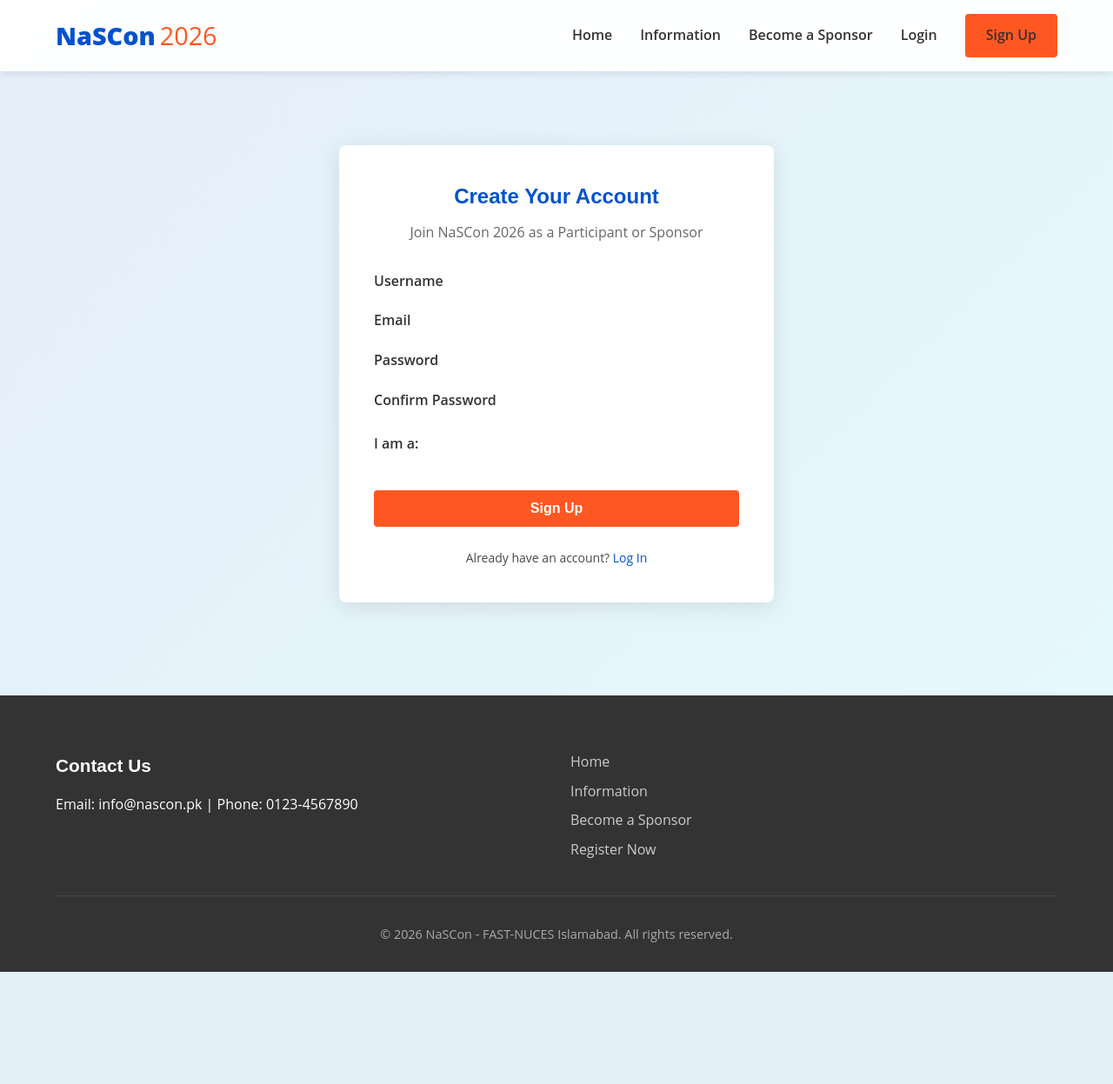
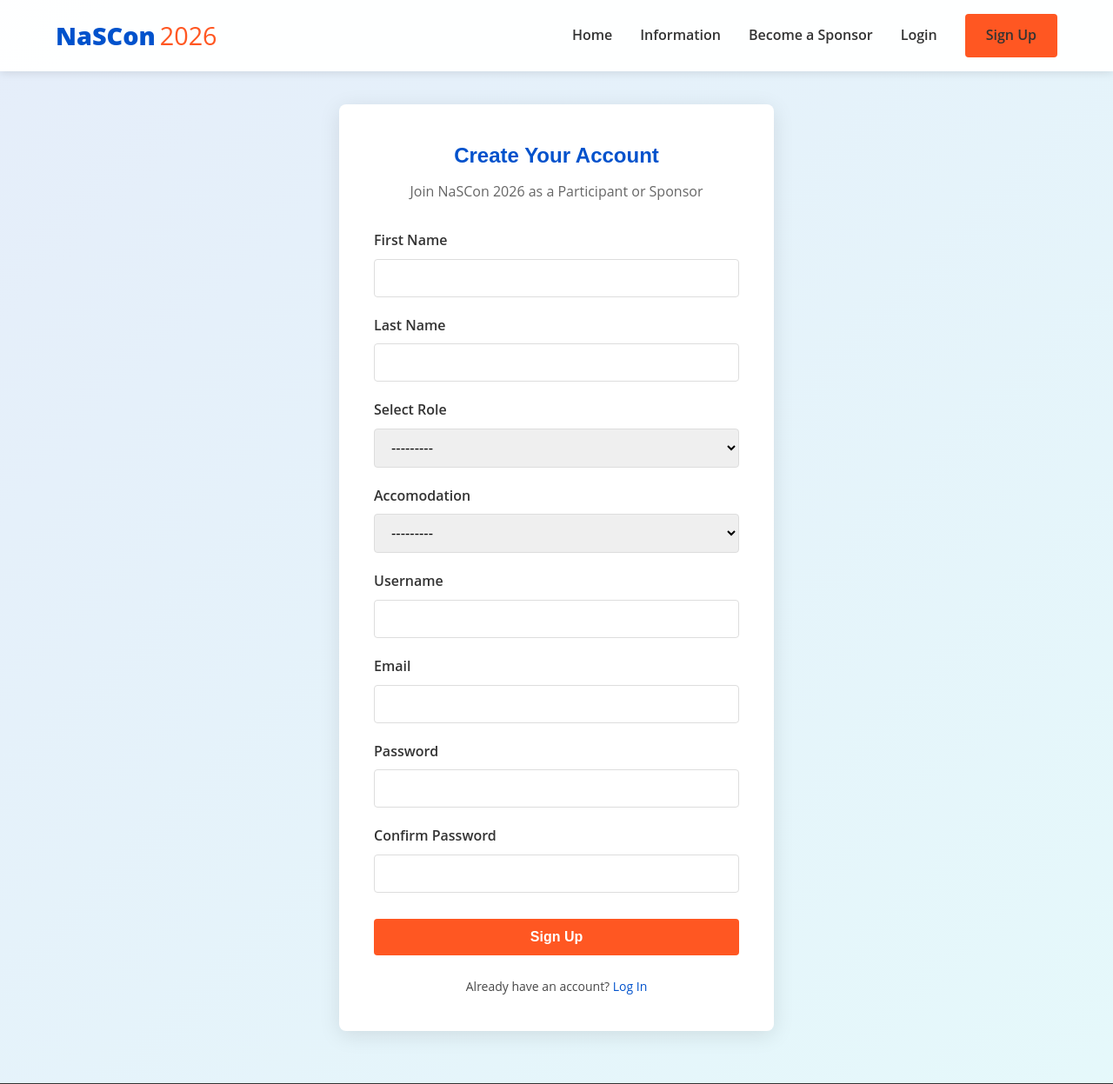
Before and after one commit to RafayAhmad7548/Nascon26, a Django app: page /signup/ in a window 1280 px wide. Shown: the top 1247 px of the page at 87% size. Before the commit the page ends 1118 px from the top, so only its background shows below. Run offline with Django 5.2, Linux system fonts and the light colour scheme; data that the repository does not hold is empty.

Commit message:
singup worky

```diff
--- a/nascon/forms.py
+++ b/nascon/forms.py
@@ -1,34 +1,75 @@
 from django import forms
 from .models import User
 
-class SignupForm(forms.Form):
-    username = forms.CharField(max_length=255, widget=forms.TextInput(attrs={'class': 'form-control'}))
-    email = forms.EmailField(widget=forms.EmailInput(attrs={'class': 'form-control'}))
-    password = forms.CharField(widget=forms.PasswordInput(attrs={'class': 'form-control'}))
-    confirm_password = forms.CharField(widget=forms.PasswordInput(attrs={'class': 'form-control'}))
-    role = forms.ChoiceField(choices=[('Participant', 'Participant'), ('Sponsor', 'Sponsor')],
-                            widget=forms.RadioSelect)
+class SignupForm(forms.ModelForm):
+
+    class Meta:
+        model = User
+        fields = ['first_name', 'last_name', 'role', 'accommodation_id', 'username', 'email', 'password']
+        widgets = {
+            'first_name': forms.TextInput(attrs={'class': 'form-control'}),
+            'last_name': forms.TextInput(attrs={'class': 'form-control'}),
+            'role': forms.Select(attrs={'class': 'form-control'}),
+            'accommodation_id': forms.Select(attrs={'class': 'form-control'}),
+            'username': forms.TextInput(attrs={'class': 'form-control'}),
+            'email': forms.EmailInput(attrs={'class': 'form-control'}),
+            'password': forms.PasswordInput(attrs={'class': 'form-control'}),
+        }
+
+    password_again = forms.CharField(widget=forms.PasswordInput(attrs={'class': 'form-control'}))
+
+    def __init__(self, *args, **kwargs):
+        super().__init__(*args, **kwargs)
+        self.fields['username'].help_text = ''
 
     def clean(self):
-        cleaned_data = super().clean()
-        password = cleaned_data.get("password")
-        confirm_password = cleaned_data.get("confirm_password")
+        super().clean()
 
-        if password != confirm_password:
-            raise forms.ValidationError("Passwords don't match")
+        password = self.cleaned_data.get('password')
+        password_again = self.cleaned_data.get('password_again')
 
-        # Check if username is already taken
-        username = cleaned_data.get("username")
-        if User.objects.filter(username=username).exists():
-            raise forms.ValidationError("Username is already taken")
+        if password != password_again:
+            raise forms.ValidationError(('passwords don\'t match'), code='invalid')
 
-        # Check if email is already taken
-        email = cleaned_data.get("email")
-        if User.objects.filter(email=email).exists():
-            raise forms.ValidationError("Email is already registered")
+    # to ensure proper hashing
+    def save(self, commit=True):
+        user = super().save(commit=False)
+        password = self.cleaned_data.get('password')
+        if password:
+            user.set_password(password)
+        if commit:
+            user.save()
+        return user
 
-        return cleaned_data
 
-class LoginForm(forms.Form):
-    username_or_email = forms.CharField(max_length=255, widget=forms.TextInput(attrs={'class': 'form-control'}))
-    password = forms.CharField(widget=forms.PasswordInput(attrs={'class': 'form-control'}))
+# class SignupForm(forms.Form):
+#     username = forms.CharField(max_length=150, widget=forms.TextInput(attrs={'class': 'form-control'}))
+#     email = forms.EmailField(widget=forms.EmailInput(attrs={'class': 'form-control'}))
+#     password = forms.CharField(widget=forms.PasswordInput(attrs={'class': 'form-control'}))
+#     confirm_password = forms.CharField(widget=forms.PasswordInput(attrs={'class': 'form-control'}))
+#     role = forms.ChoiceField(choices=[('Participant', 'Participant'), ('Sponsor', 'Sponsor')],
+#                             widget=forms.RadioSelect)
+#
+#     def clean(self):
+#         cleaned_data = super().clean()
+#         password = cleaned_data.get("password")
+#         confirm_password = cleaned_data.get("confirm_password")
+#
+#         if password != confirm_password:
+#             raise forms.ValidationError("Passwords don't match")
+#
+#         # Check if username is already taken
+#         username = cleaned_data.get("username")
+#         if User.objects.filter(username=username).exists():
+#             raise forms.ValidationError("Username is already taken")
+#
+#         # Check if email is already taken
+#         email = cleaned_data.get("email")
+#         if User.objects.filter(email=email).exists():
+#             raise forms.ValidationError("Email is already registered")
+#
+#         return cleaned_data
+#
+# class LoginForm(forms.Form):
+#     username_or_email = forms.CharField(max_length=255, widget=forms.TextInput(attrs={'class': 'form-control'}))
+#     password = forms.CharField(widget=forms.PasswordInput(attrs={'class': 'form-control'}))
--- a/nascon/models.py
+++ b/nascon/models.py
@@ -13,15 +13,15 @@ class User(AbstractUser):
     # overriding email field to be unique
     email = models.EmailField(unique=True)
     role_choices = {
-        'participant' : 'participant',
-        'organizer' : 'organizer',
-        'judge' : 'judge',
-        'society' : 'society',
-        'sponsor' : 'sponsor',
+        'participant' : 'Participant',
+        'organizer' : 'Organizer',
+        'judge' : 'Judge',
+        'society' : 'Society',
+        'sponsor' : 'Sponsor',
     }
     USERNAME_FIELD = 'email'
     REQUIRED_FIELDS = ['username']
-    role = models.CharField(max_length=11, choices=role_choices)
+    role = models.CharField(max_length=20, choices=role_choices)
     accommodation_id = models.ForeignKey(Accommodation, models.DO_NOTHING, blank=True, null=True)
 
 
--- a/nascon/static/nascon/css/pages/auth.css
+++ b/nascon/static/nascon/css/pages/auth.css
@@ -1,4 +1,3 @@
-/* Auth Pages Styling (Login & Signup) */
 .auth-section {
     min-height: 100vh;
     padding: 120px 0 60px;
--- a/nascon/templates/nascon/signup.html
+++ b/nascon/templates/nascon/signup.html
@@ -24,8 +24,40 @@
             </div>
             {% endif %}
 
-            <form method="post" class="auth-form">
+            <form method="post" class="auth-form" action="{% url 'signup' %}">
                 {% csrf_token %}
+
+                <div class="form-group">
+                    <label for="{{ form.first_name.id_for_label }}">First Name</label>
+                    {{ form.first_name }}
+                    {% if form.first_name.errors %}
+                    <div class="error-message">{{ form.first_name.errors }}</div>
+                    {% endif %}
+                </div>
+
+                <div class="form-group">
+                    <label for="{{ form.last_name.id_for_label }}">Last Name</label>
+                    {{ form.last_name }}
+                    {% if form.last_name.errors %}
+                    <div class="error-message">{{ form.last_name.errors }}</div>
+                    {% endif %}
+                </div>
+
+                <div class="form-group">
+                    <label for="{{ form.role.id_for_label }}">Select Role</label>
+                    {{ form.role }}
+                    {% if form.role.errors %}
+                    <div class="error-message">{{ form.role.errors }}</div>
+                    {% endif %}
+                </div>
+
+                <div class="form-group">
+                    <label for="{{ form.accommodation_id.id_for_label }}">Accomodation</label>
+                    {{ form.accommodation_id }}
+                    {% if form.accommodation_id.errors %}
+                    <div class="error-message">{{ form.accommodation_id.errors }}</div>
+                    {% endif %}
+                </div>
 
                 <div class="form-group">
                     <label for="{{ form.username.id_for_label }}">Username</label>
@@ -52,25 +84,10 @@
                 </div>
 
                 <div class="form-group">
-                    <label for="{{ form.confirm_password.id_for_label }}">Confirm Password</label>
-                    {{ form.confirm_password }}
-                    {% if form.confirm_password.errors %}
-                    <div class="error-message">{{ form.confirm_password.errors }}</div>
-                    {% endif %}
-                </div>
-
-                <div class="form-group role-selection">
-                    <label>I am a:</label>
-                    <div class="role-options">
-                        {% for radio in form.role %}
-                        <div class="role-option">
-                            {{ radio.tag }}
-                            <label for="{{ radio.id_for_label }}">{{ radio.choice_label }}</label>
-                        </div>
-                        {% endfor %}
-                    </div>
-                    {% if form.role.errors %}
-                    <div class="error-message">{{ form.role.errors }}</div>
+                    <label for="{{ form.password_again.id_for_label }}">Confirm Password</label>
+                    {{ form.password_again }}
+                    {% if form.password_again.errors %}
+                    <div class="error-message">{{ form.password_again.errors }}</div>
                     {% endif %}
                 </div>
 
--- a/nascon/urls.py
+++ b/nascon/urls.py
@@ -3,10 +3,10 @@ from . import views
 
 urlpatterns = [
     path('', views.index, name="home"),
-    path('login/', views.login_view, name="login"),
-    path('signup/', views.signup_view, name="signup"),
-    path('logout/', views.logout_view, name="logout"),
     path('sponsor/', views.sponsor_view, name="sponsor"),
     path('sponsor/events/', views.sponsor_events_view, name="sponsor_events"),
     path('sponsor/confirm/', views.sponsor_confirm_view, name="sponsor_confirm"),
+    path('login/', views.login, name="login"),
+    path('signup/', views.signup, name="signup"),
+    # path('logout/', views.logout_view, name="logout"),
 ]
--- a/nascon/views.py
+++ b/nascon/views.py
@@ -9,11 +9,8 @@
 #     })
 from django.shortcuts import render, redirect
 from django.contrib import messages
-from django.db import transaction
-from .models import Event, User
-from .forms import SignupForm, LoginForm
-# import bcrypt
-import random
+from .models import Event
+from .forms import SignupForm
 
 def index(request):
     # Get all events from the database
@@ -22,47 +19,18 @@ def index(request):
         "events": events
     })
 
-def signup_view(request):
-    # if request.method == 'POST':
-    #     form = SignupForm(request.POST)
-    #     if form.is_valid():
-    #         try:
-    #             with transaction.atomic():
-    #                 # Generate hash for password
-    #                 password = form.cleaned_data['password']
-    #                 hashed_password = bcrypt.hashpw(password.encode(), bcrypt.gensalt())
-    #
-    #                 # Find max user ID and add 1 for new user
-    #                 max_userid = User.objects.all().order_by('-userid').first()
-    #                 new_userid = 1
-    #                 if max_userid:
-    #                     new_userid = max_userid.userid + 1
-    #
-    #                 # Create new user
-    #                 user = User(
-    #                     userid=new_userid,
-    #                     username=form.cleaned_data['username'],
-    #                     email=form.cleaned_data['email'],
-    #                     password=hashed_password.decode(),  # Store hashed password as string
-    #                     role=form.cleaned_data['role']
-    #                 )
-    #                 user.save()
-    #
-    #                 # Set session data
-    #                 request.session['user_id'] = user.userid
-    #                 request.session['username'] = user.username
-    #                 request.session['role'] = user.role
-    #
-    #                 messages.success(request, 'Account created successfully!')
-    #                 return redirect('home')
-    #         except Exception as e:
-    #             messages.error(request, f'An error occurred: {str(e)}')
-    # else:
-    #     form = SignupForm()
+def signup(request):
+    if request.method == 'POST':
+        form = SignupForm(request.POST)
+        if form.is_valid():
+            form.save()
+            return redirect('login')
+    else:
+        form = SignupForm()
 
-    return render(request, 'nascon/signup.html')
+    return render(request, 'nascon/signup.html', { 'form' : form })
 
-def login_view(request):
+def login(request):
     # if request.method == 'POST':
     #     form = LoginForm(request.POST)
     #     if form.is_valid():
```
